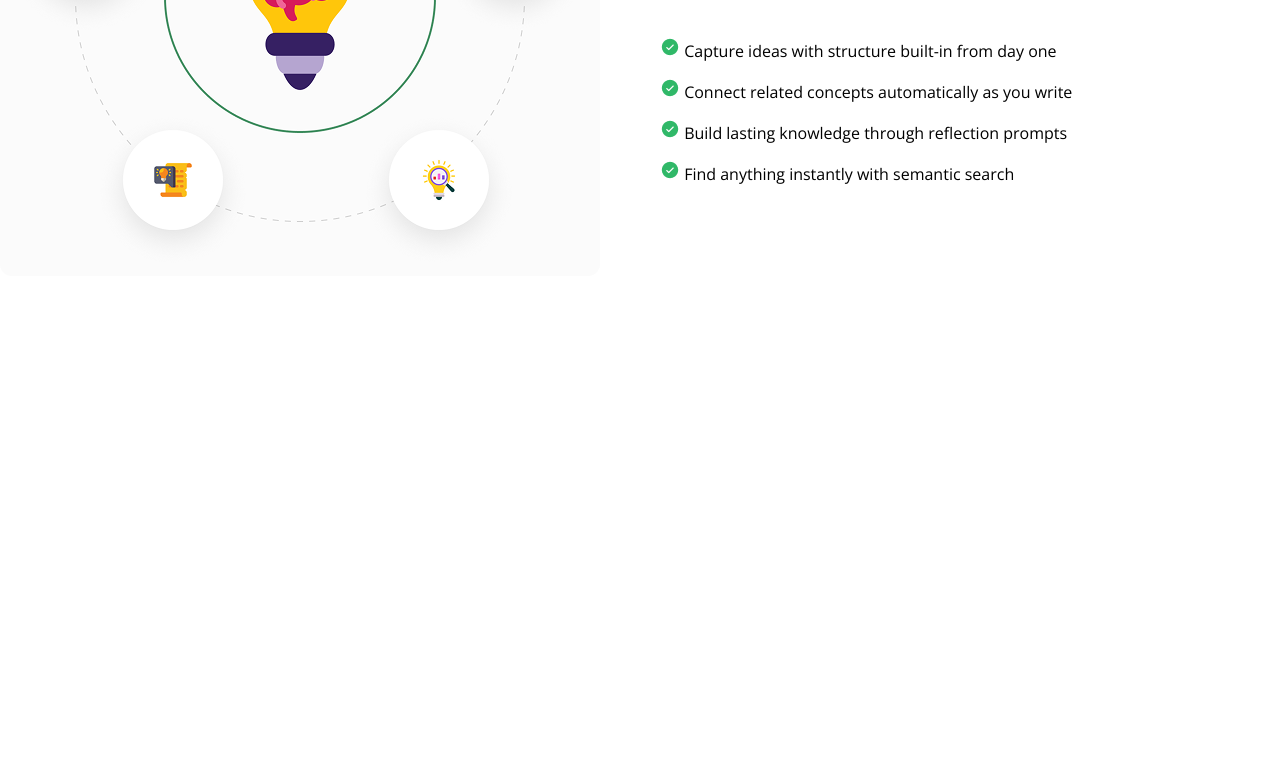
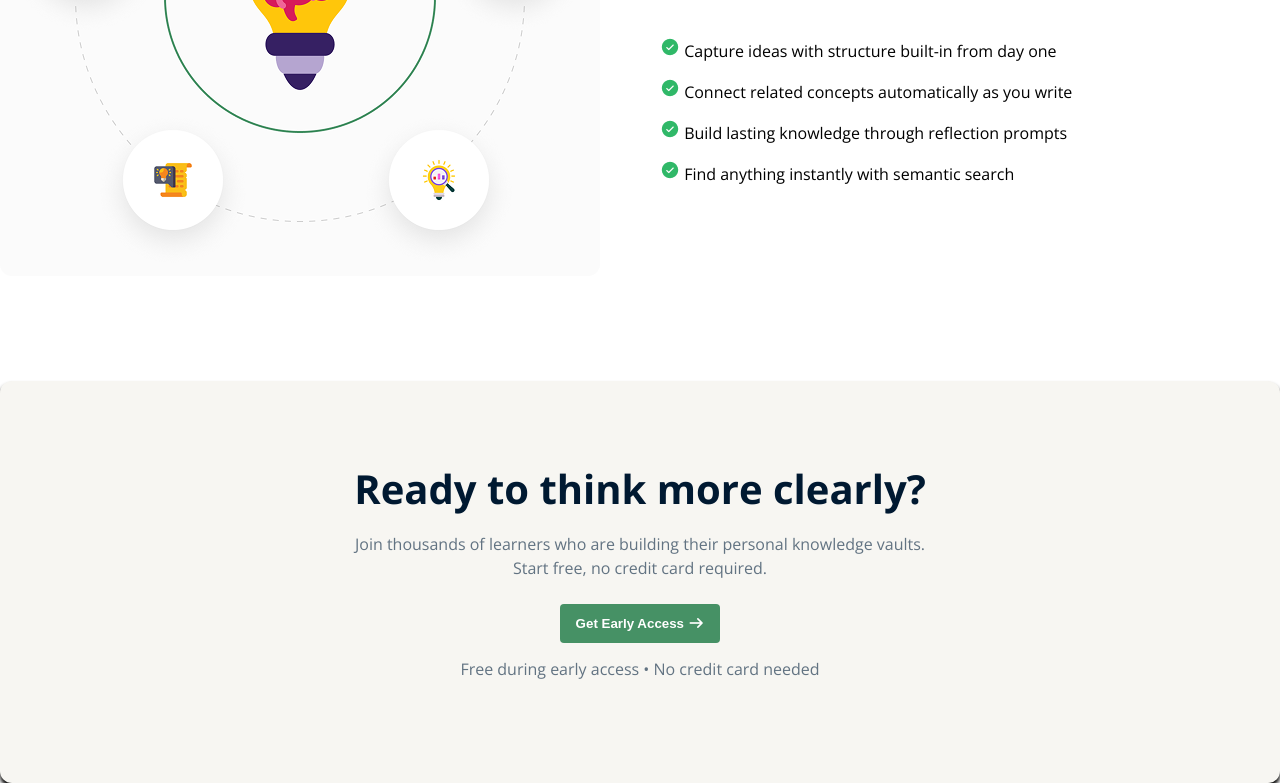
Before and after one commit to Abu-Bakor-Siddik/knowledge-vault-assignment, a plain HTML site: page index.html in a window 1280 px wide. Shown: the part 1895-2678 px from the top of the page. Before the commit the page ends 2176 px from the top, so only its background shows below. Drawn offline with nearby package versions, Linux system fonts and the light colour scheme.

Commit message:
added the challenged part - early access section

```diff
--- a/index.html
+++ b/index.html
@@ -93,6 +93,16 @@
                 </div>
             </div>
         </section>
+        <section id="early-access">
+            <div class="early-access-container">
+                <div class="early-access-info">
+                    <h3>Ready to think more clearly?</h3>
+                    <p>Join thousands of learners who are building their personal knowledge vaults.<br>Start free, no credit card required.</p>
+                    <button class="btn">Get Early Access <i class="fa-solid fa-arrow-right" style="color: #ffffff;"></i></button>
+                    <p class="special-text">Free during early access • No credit card needed</p>
+                </div>
+            </div>
+        </section>
     </main>
     <footer>
 
--- a/styles/style.css
+++ b/styles/style.css
@@ -255,3 +255,38 @@ nav .menu a:hover{
 #second-brain .second-brain-container .second-brain-content .second-brain-list li{
     margin-bottom: 16px;
 }
+/* Early Access Section */
+#early-access{
+    margin: 100px auto 0;
+    text-align: center;
+    max-width: 1360px;
+
+
+}
+.early-access-container{
+    /* border: 1px solid black; */
+    padding: 80px 40px;
+    background-color: #F7F6F2;
+    border-radius: 12px;
+    box-shadow: 0 4px 4px 0 #000000;
+}
+.early-access-info h3{
+    font-size: 40px;
+    font-weight: bold;
+    color: #001931;
+    margin-bottom: 16px;
+}
+.early-access-info p{
+    font-size: 16px;
+    font-weight: 400;
+    line-height: 24px;
+    color: #627382;
+    margin-bottom: 24px;
+}
+.early-access-info .special-text{
+    font-size: 16px;
+    font-weight: 400;
+    line-height: 20px;
+    color: #627382;
+    margin-top: 16px;
+}
```
